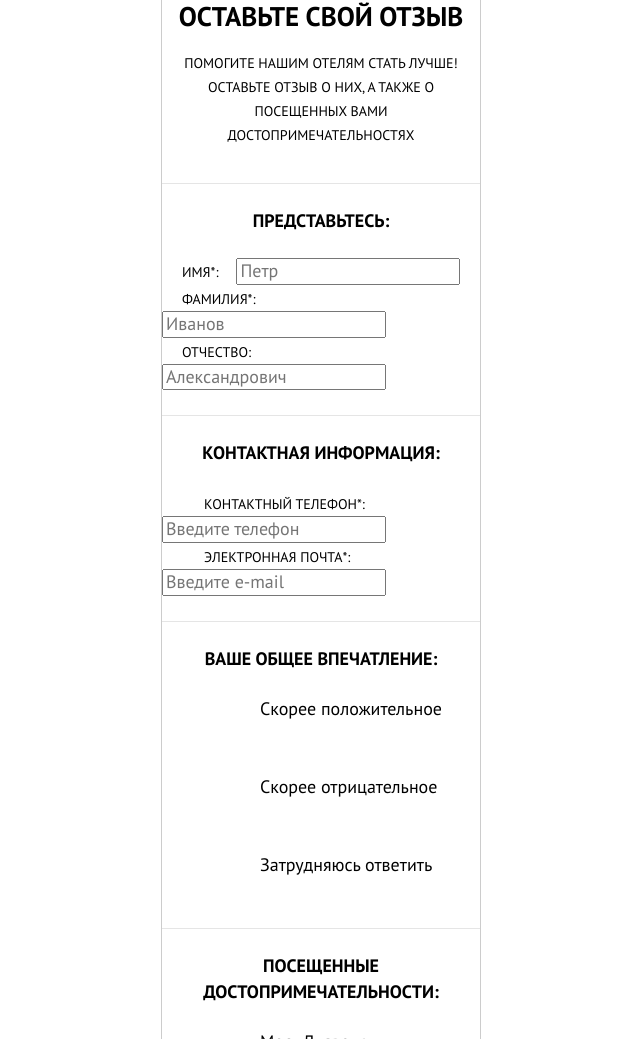
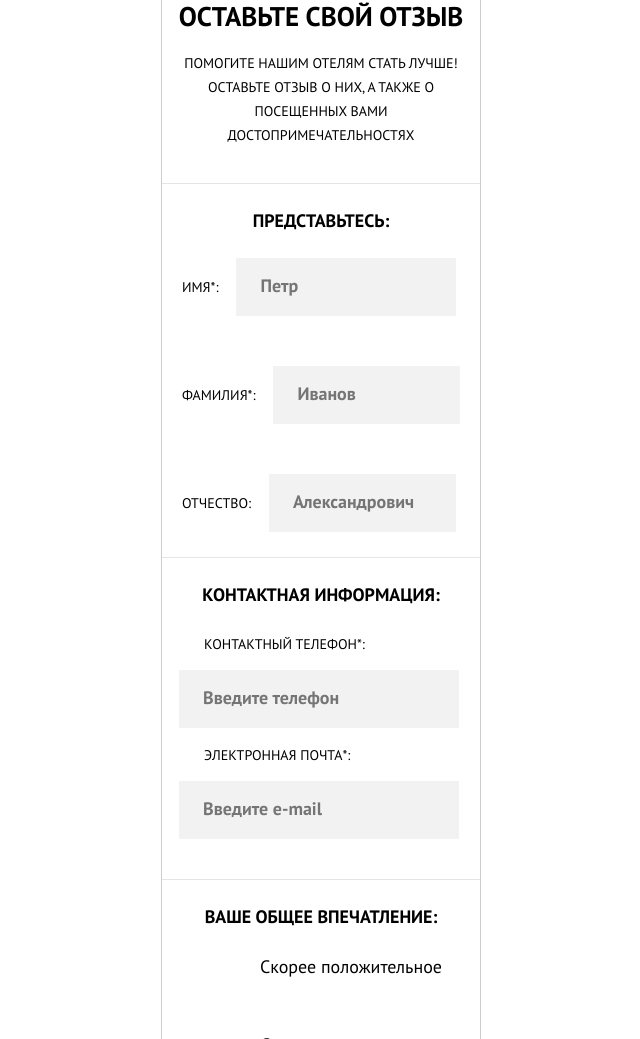
Before and after one commit to antvasana/839143-sedona-18, a website: page source/form.html in a window 1280 px wide. Shown: the part 555-1594 px from the top of the page, without its empty margins (319-959 px from the left). Drawn offline with nearby package versions, Linux system fonts and the light colour scheme; files that its build step writes are made by us from their sources; files whose address does not match are found by name.

Commit message:
продолжала делать верстку мобильной версии формы

```diff
--- a/source/less/blocks/feedback.less
+++ b/source/less/blocks/feedback.less
@@ -41,8 +41,22 @@
   padding-right: 13px;
 }
 
+&__label--surname {
+  padding-right: 10px;
+}
+
 &__contacts-request &__label {
   padding-left: 42px;
+}
+
+&__label--phone {
+  display: block;
+  margin-bottom: 14px;
+}
+
+&__label--email {
+  display: block;
+  margin-bottom: 14px;
 }
 }
 
@@ -77,3 +91,132 @@
 .visited-sights-list__option:last-child {
   margin-bottom: 25px;
 }
+
+.feedback__user--name,
+.feedback__user--surname {
+  margin-bottom: 50px;
+}
+
+.feedback__introduce-yourself .feedback__user--name {
+  /*margin-top: 15px;
+  margin-bottom: 9px;
+  margin-left: 8px;*/
+  padding-top: 11px;
+  padding-bottom: 13px;
+  padding-left: 20px;
+  width: 220px;
+  box-sizing: border-box;
+
+  font-family: @fancy-font, "Arial", sans-serif;
+  font-weight: bold;
+  font-size: @main-font-size;
+  line-height: @main-line-height;
+
+  border: 4px solid @form-background-color;
+  background-color: @form-background-color;
+
+/*@media (min-width: @desktop-width) {
+    margin-left: 10px;
+    width: 350px;
+  }*/
+}
+
+.feedback__introduce-yourself .feedback__user--surname {
+  /*margin-top: 15px;
+  margin-bottom: 9px;
+  margin-left: 8px;*/
+  padding-top: 11px;
+  padding-bottom: 13px;
+  padding-left: 20px;
+  width: 187px;
+  box-sizing: border-box;
+
+  font-family: @fancy-font, "Arial", sans-serif;
+  font-weight: bold;
+  font-size: @main-font-size;
+  line-height: @main-line-height;
+
+  border: 4px solid @form-background-color;
+  background-color: @form-background-color;
+
+/*@media (min-width: @desktop-width) {
+    margin-left: 10px;
+    width: 350px;
+  }*/
+}
+
+.feedback__introduce-yourself .feedback__user--patronymic {
+  /*margin-top: 15px;
+  margin-bottom: 9px;
+  margin-left: 8px;*/
+  padding-top: 11px;
+  padding-bottom: 13px;
+  padding-left: 20px;
+  width: 187px;
+  box-sizing: border-box;
+
+  font-family: @fancy-font, "Arial", sans-serif;
+  font-weight: bold;
+  font-size: @main-font-size;
+  line-height: @main-line-height;
+
+  border: 4px solid @form-background-color;
+  background-color: @form-background-color;
+
+/*@media (min-width: @desktop-width) {
+    margin-left: 10px;
+    width: 350px;
+  }*/
+}
+
+.feedback__contacts-request .feedback__user--phone {
+  /*margin-top: 15px;
+  margin-bottom: 9px;
+  margin-left: 8px;*/
+  margin-left: 17px;
+  margin-bottom: 15px;
+  padding-top: 11px;
+  padding-bottom: 13px;
+  padding-left: 20px;
+  width: 280px;
+  box-sizing: border-box;
+
+  font-family: @fancy-font, "Arial", sans-serif;
+  font-weight: bold;
+  font-size: @main-font-size;
+  line-height: @main-line-height;
+
+  border: 4px solid @form-background-color;
+  background-color: @form-background-color;
+
+/*@media (min-width: @desktop-width) {
+    margin-left: 10px;
+    width: 350px;
+  }*/
+}
+
+.feedback__contacts-request .feedback__user--email {
+  /*margin-top: 15px;
+  margin-bottom: 9px;
+  margin-left: 8px;*/
+  margin-left: 17px;
+  margin-bottom: 15px;
+  padding-top: 11px;
+  padding-bottom: 13px;
+  padding-left: 20px;
+  width: 280px;
+  box-sizing: border-box;
+
+  font-family: @fancy-font, "Arial", sans-serif;
+  font-weight: bold;
+  font-size: @main-font-size;
+  line-height: @main-line-height;
+
+  border: 4px solid @form-background-color;
+  background-color: @form-background-color;
+
+/*@media (min-width: @desktop-width) {
+    margin-left: 10px;
+    width: 350px;
+  }*/
+}
```
Also changed, not shown: source/form.html (+2 -1 lines).
